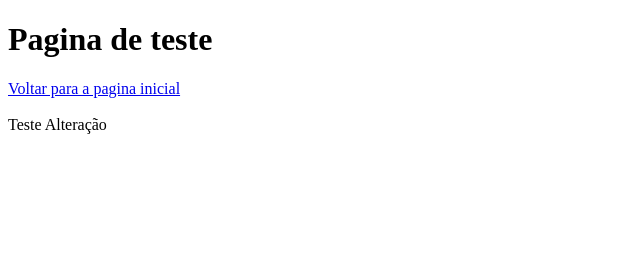
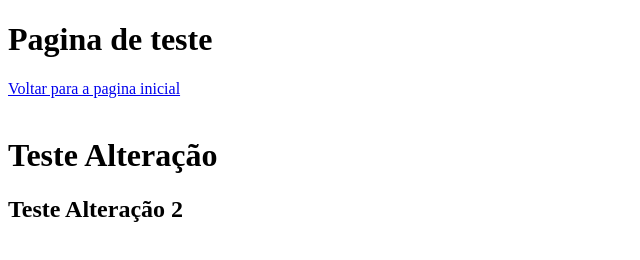
Before and after one commit to tenmasp/AccentureTreinamento, a plain HTML site: page teste.html in a window 1280 px wide. Shown: the whole page, without its empty margins (0-640 px from the left). Drawn offline with Linux system fonts and the light colour scheme.

Commit message:
Alteracao 070622

```diff
--- a/teste.html
+++ b/teste.html
@@ -10,7 +10,8 @@
     <h1>Pagina de teste</h1>
     <a href="index.html">Voltar para a pagina inicial</a>
     <br><br>
-    <a> Teste Alteração </a>
+    <h1> Teste Alteração </h1>
+    <h2>  Teste Alteração 2 <h2>
 
 </body>
 </html>
```
